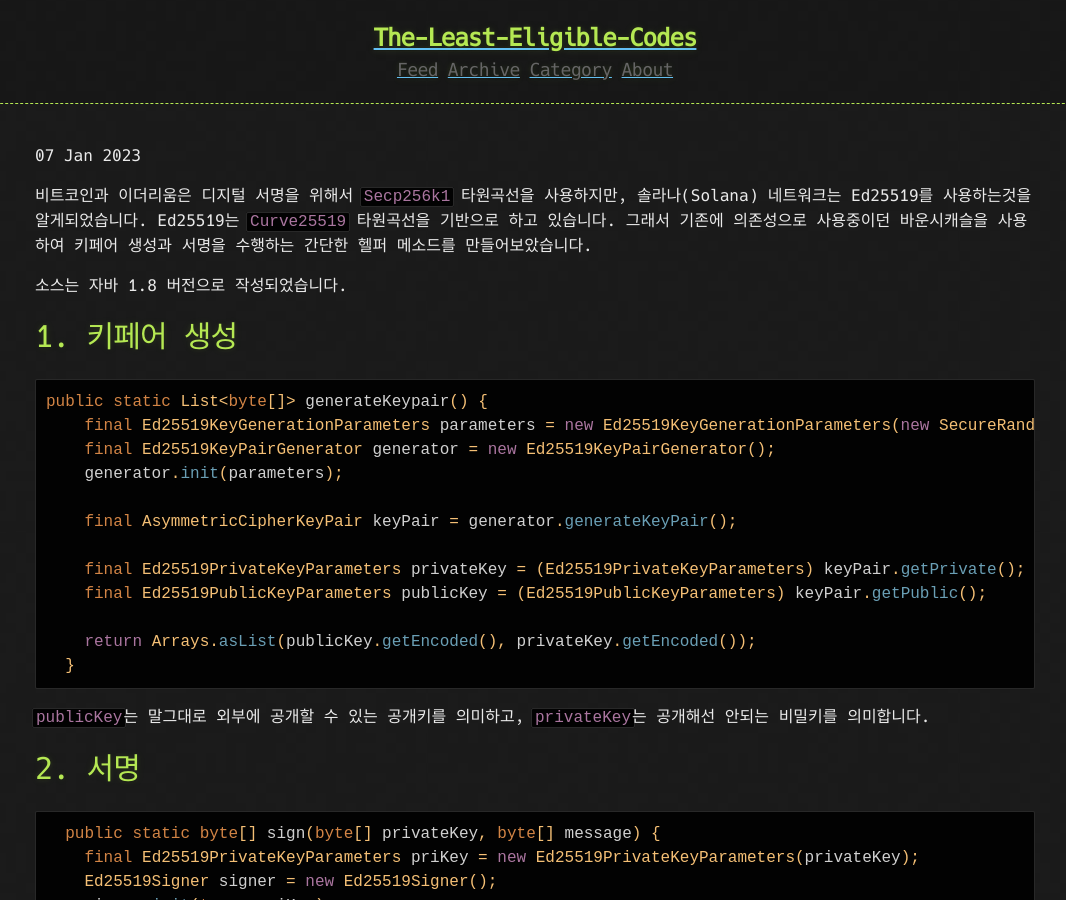
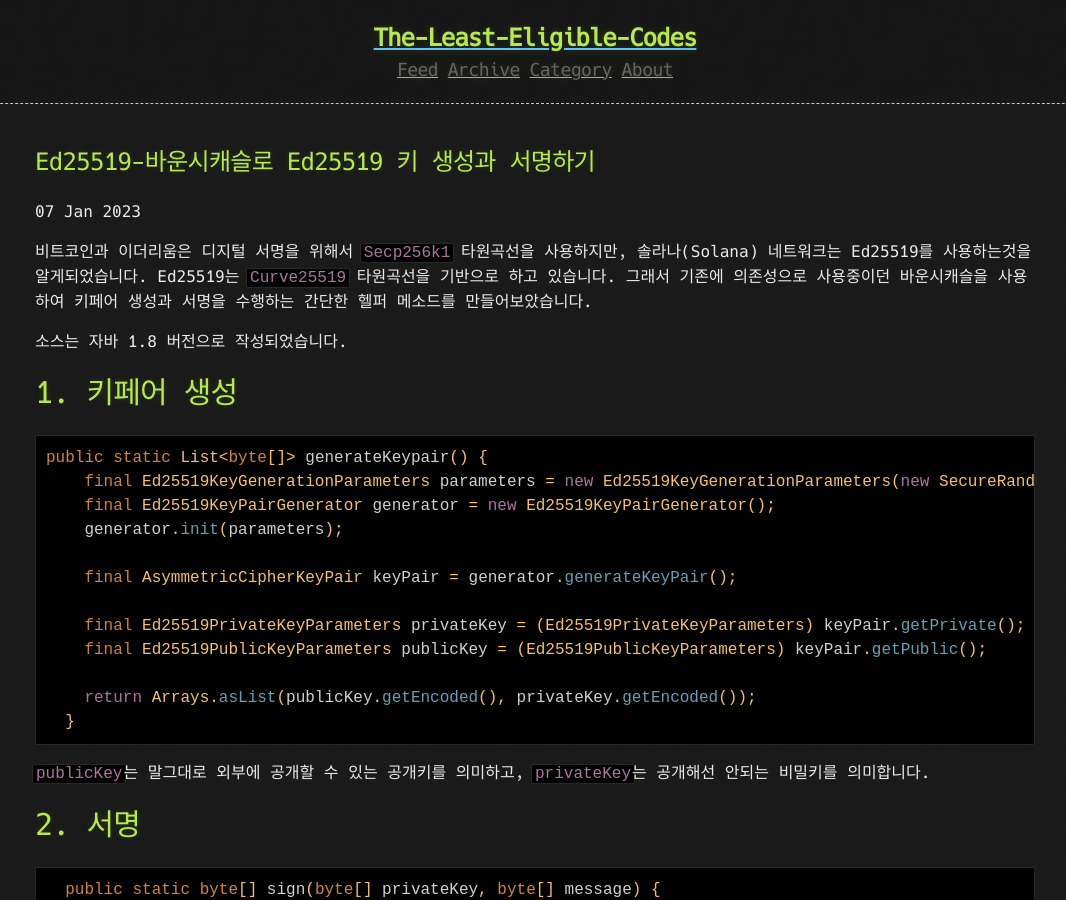
Before and after one commit to S1000f/S1000f.github.io, a Jekyll site: the page built from docs/_posts/2023-01-07-Ed25519.md, in a window 1280 px wide and 900 px high. Shown: the whole window, without its empty margins (105-1171 px from the left). Built offline with Jekyll 4.4.1, drawn with Linux system fonts in a browser that asks for light colours.

Commit message:
ed25519; edit title

```diff
--- a/docs/_posts/2023-01-07-Ed25519.md
+++ b/docs/_posts/2023-01-07-Ed25519.md
@@ -1,5 +1,5 @@
 ---
-title: Ed25519: 바운시캐슬로 Ed25519 키 생성과 서명하기
+title: Ed25519-바운시캐슬로 Ed25519 키 생성과 서명하기
 published: true
 tags: java crypto
 ---
```
